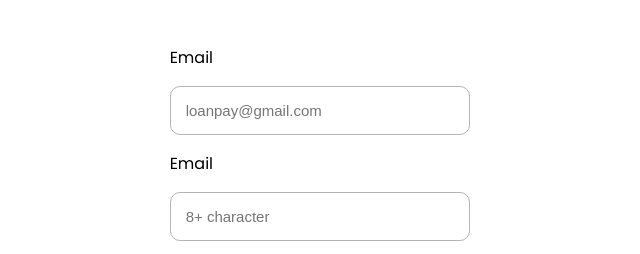
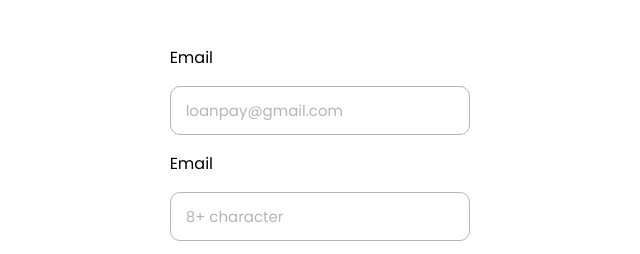
Before and after one commit to sim-codes/Loanpay, a plain HTML site: page account/login.html in a window 1280 px wide. Shown: the part 320-574 px from the top of the page, 444-1084 px from the left. Drawn offline with Linux system fonts and the light colour scheme.

Commit message:
Add files via upload

```diff
--- a/static/css/login.css
+++ b/static/css/login.css
@@ -68,3 +68,30 @@ p{
     align-items: flex-start;
     gap: 10px;
 }
+
+::-webkit-input-placeholder { /* Edge */
+    color: var(--fade, #B4B4B4);
+font-family: Poppins;
+font-size: 15px;
+font-style: normal;
+font-weight: 400;
+line-height: normal;
+  }
+
+  :-ms-input-placeholder { /* Internet Explorer 10-11 */
+    color: var(--fade, #B4B4B4);
+    font-family: Poppins;
+    font-size: 15px;
+    font-style: normal;
+    font-weight: 400;
+    line-height: normal;
+  }
+
+  ::placeholder {
+    color: var(--fade, #B4B4B4);
+    font-family: Poppins;
+    font-size: 15px;
+    font-style: normal;
+    font-weight: 400;
+    line-height: normal;
+  }
```
